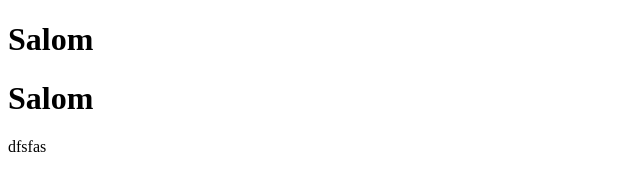
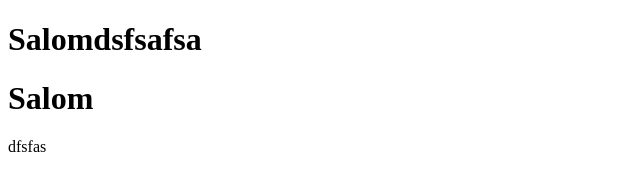
Before and after one commit to Nizamovich2104/Online-store, a plain HTML site: page index.html in a window 1280 px wide. Shown: the whole page, without its empty margins (0-640 px from the left). Drawn offline with Linux system fonts and the light colour scheme.

Commit message:
yangilanish qildim

```diff
--- a/index.html
+++ b/index.html
@@ -7,7 +7,7 @@
 </head>
 <body>
     <div class="box">
-        <h1>Salom</h1>
+        <h1>Salomdsfsafsa</h1>
         <h1>Salom</h1>
     </div>
     dfsfas
```
Also changed, not shown: any.txt (added).
